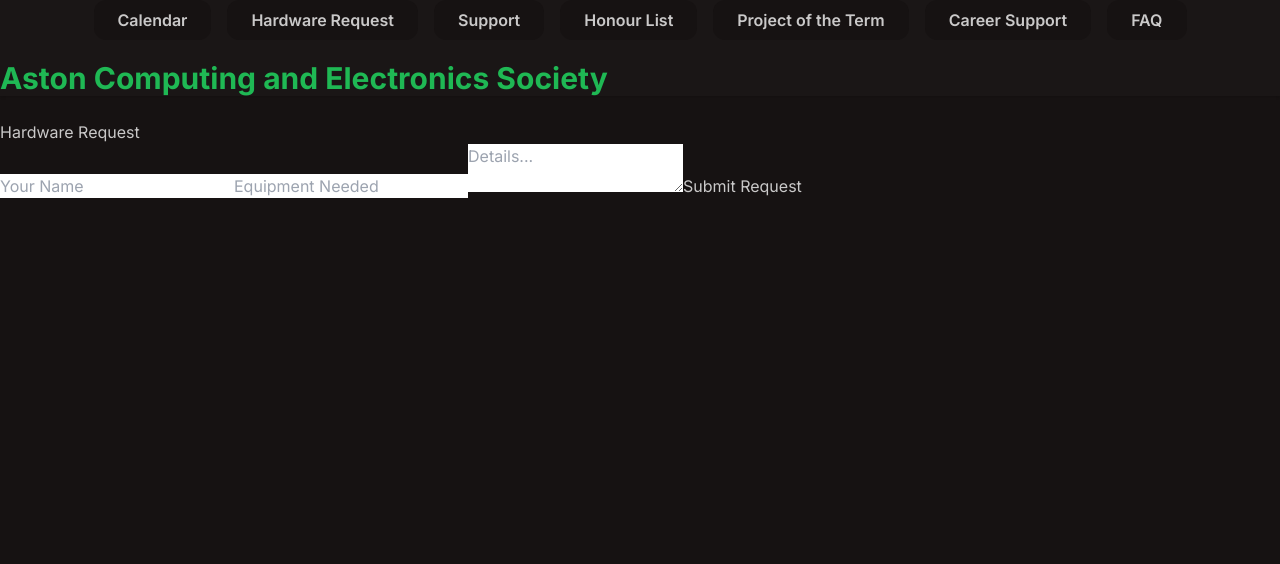
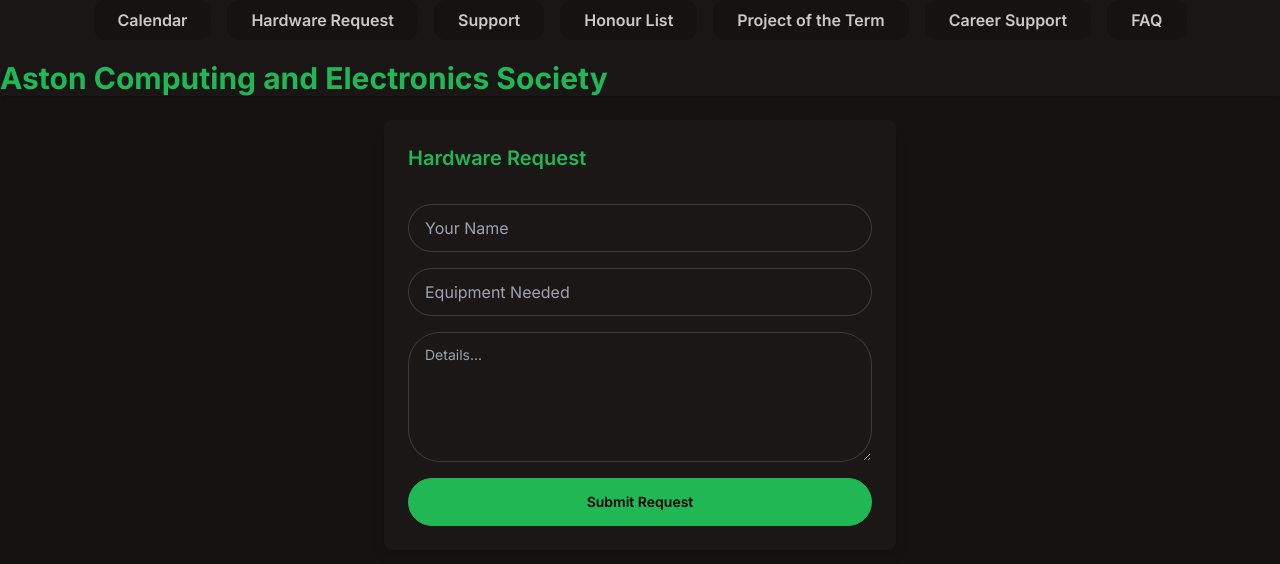
Before and after one commit to laithm/astonces, a Next.js app: page /hardware-request in a window 1280 px wide. Shown: the top 564 px of the page. Built offline with nearby package versions, Linux system fonts and the light colour scheme.

Commit message:
daisified hardware

```diff
--- a/src/app/components/HardwareRequestForm.tsx
+++ b/src/app/components/HardwareRequestForm.tsx
@@ -1,19 +1,53 @@
 'use client';
 import { useState } from 'react';
+
 export default function HardwareRequestForm() {
   const [form, setForm] = useState({ name: '', equipment: '', details: '' });
-  const handleChange = e => setForm({ ...form, [e.target.name]: e.target.value });
-  const handleSubmit = e => {
+
+  const handleChange = (e: React.ChangeEvent<HTMLInputElement | HTMLTextAreaElement>) => {
+    setForm({ ...form, [e.target.name]: e.target.value });
+  };
+
+  const handleSubmit = (e: React.FormEvent) => {
     e.preventDefault();
-    // Save/Submit form logic here
+    // Save/submit logic here
+    alert('Hardware request submitted!');
+    setForm({ name: '', equipment: '', details: '' });
   };
+
   return (
-    <form onSubmit={handleSubmit}>
-      <h2>Hardware Request</h2>
-      <input name="name" placeholder="Your Name" onChange={handleChange} required />
-      <input name="equipment" placeholder="Equipment Needed" onChange={handleChange} required />
-      <textarea name="details" placeholder="Details..." onChange={handleChange} required />
-      <button type="submit">Submit Request</button>
+    <form onSubmit={handleSubmit} className="card bg-base-100 p-6 rounded-lg shadow-lg max-w-lg mx-auto flex flex-col gap-4">
+      <h2 className="card-title text-primary mb-4">Hardware Request</h2>
+
+      <input
+        name="name"
+        placeholder="Your Name"
+        value={form.name}
+        onChange={handleChange}
+        required
+        className="input input-bordered w-full"
+      />
+
+      <input
+        name="equipment"
+        placeholder="Equipment Needed"
+        value={form.equipment}
+        onChange={handleChange}
+        required
+        className="input input-bordered w-full"
+      />
+
+      <textarea
+        name="details"
+        placeholder="Details..."
+        value={form.details}
+        onChange={handleChange}
+        required
+        className="textarea textarea-bordered w-full"
+        rows={4}
+      />
+
+      <button type="submit" className="btn btn-primary w-full">Submit Request</button>
     </form>
   );
 }
```
